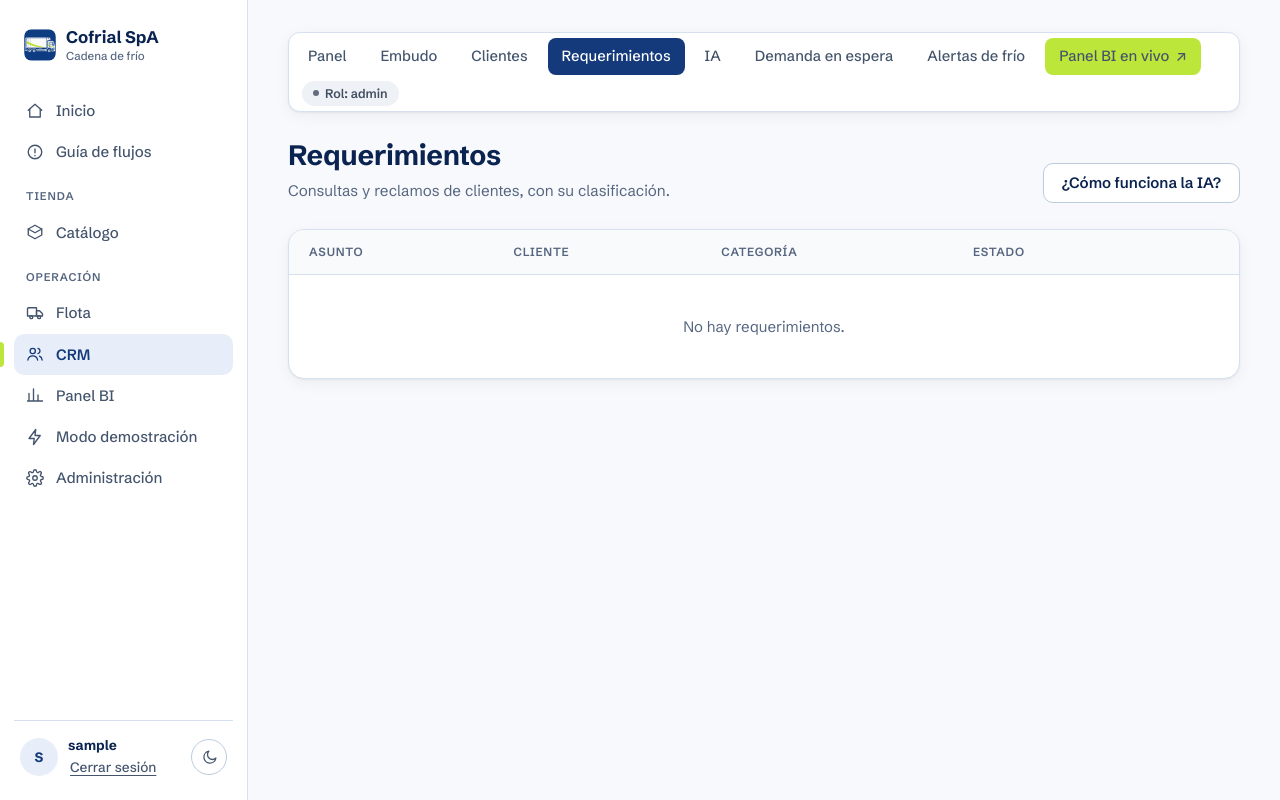
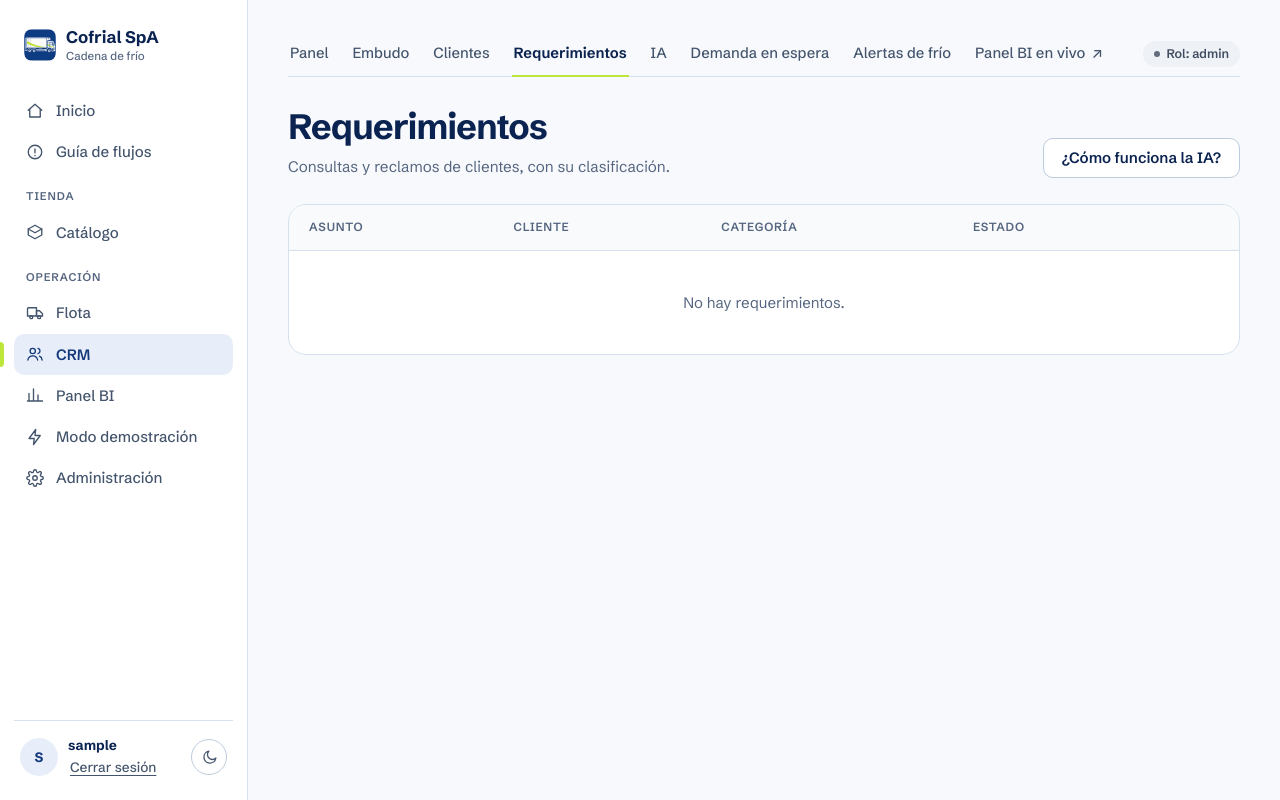
Before and after one commit to leftra123/cofrial-spa, a Django app: page /crm/requerimientos/ in a window 1280 px wide. Run offline with Django 5.2, Linux system fonts and the light colour scheme; the visitor is signed in with stand-in values (Sample User, id 1); data that the repository does not hold is empty; parts of the project's set-up code (start-up, migrations or seed data) failed here and were passed over.

Commit message:
Fase 6: CRM con la dirección Termómetro (KPI sin recortes, pestañas con subrayado, barras sólidas, sin scroll horizontal en Requerimientos)
Co-Authored-By: Claude Sonnet 5.5 <noreply@anthropic.com>

```diff
--- a/web/static/css/cofrial.css
+++ b/web/static/css/cofrial.css
@@ -511,3 +511,28 @@ td.celda-acciones select { max-width: 100%; }
 
 /* icono de la aplicación en el menú del panel interno */
 .marca-icono { width: 32px; height: 32px; border-radius: 8px; flex: none; display: block; }
+
+/* ---------- panel interno (CRM, flota) con la dirección «Termómetro» ---------- */
+.pagina-cab .marca-texto { background: none; color: inherit; padding: 0; font-weight: inherit; }
+.pagina-cab h1 { font-size: clamp(1.6rem, 3vw, 2.2rem); letter-spacing: -.03em; }
+.tarjeta-ui, .kpi-card, .tabla-caja { border-radius: 18px; box-shadow: none; }
+.kpi-card { container-type: inline-size; padding: 18px 20px; }
+.kpi-card::before { display: none; }
+.kpi-card.critico { border-color: var(--alerta-borde); }
+.kpi-card .valor { font-size: clamp(1.4rem, 12cqi, 2rem); letter-spacing: -.035em; white-space: nowrap; }
+.rejilla.kpis, .rejilla:has(> .kpi-card) { grid-template-columns: repeat(auto-fill, minmax(210px, 1fr)); }
+.hbarra-fila .pista { height: 8px; }
+.hbarra-fila .pista i { background: var(--acento); }
+:root[data-tema="oscuro"] .hbarra-fila .pista i { background: #2E5AA8; }
+@media (prefers-color-scheme: dark) { :root:not([data-tema="claro"]) .hbarra-fila .pista i { background: #2E5AA8; } }
+/* navegación del CRM: pestañas con subrayado, no una caja con botones */
+.subnav { background: none; border: 0; border-bottom: 1px solid var(--borde); border-radius: 0; box-shadow: none; padding: 0; gap: 4px 20px; width: auto; max-width: 100%; margin-bottom: 28px; }
+.subnav a { padding: 10px 2px; border-radius: 0; border-bottom: 2px solid transparent; margin-bottom: -1px; }
+.subnav a:hover { background: none; border-bottom-color: var(--borde-fuerte); }
+.subnav a.activo { background: none; color: var(--texto); font-weight: 650; border-bottom-color: var(--lima); }
+.panel-bi { background: none; color: var(--acento); padding: 10px 2px; border-radius: 0; font-weight: 600; }
+:root[data-tema="oscuro"] .panel-bi { color: var(--texto); } @media (prefers-color-scheme: dark) { :root:not([data-tema="claro"]) .panel-bi { color: var(--texto); } }
+.subnav .rol { margin: 0 0 0 auto; }
+.embudo .col, .embudo > * { border-radius: 18px; }
+.tabla-caja { position: relative; }
+.pagina-cab > div:first-child { flex: 1 1 320px; min-width: 0; }
```
